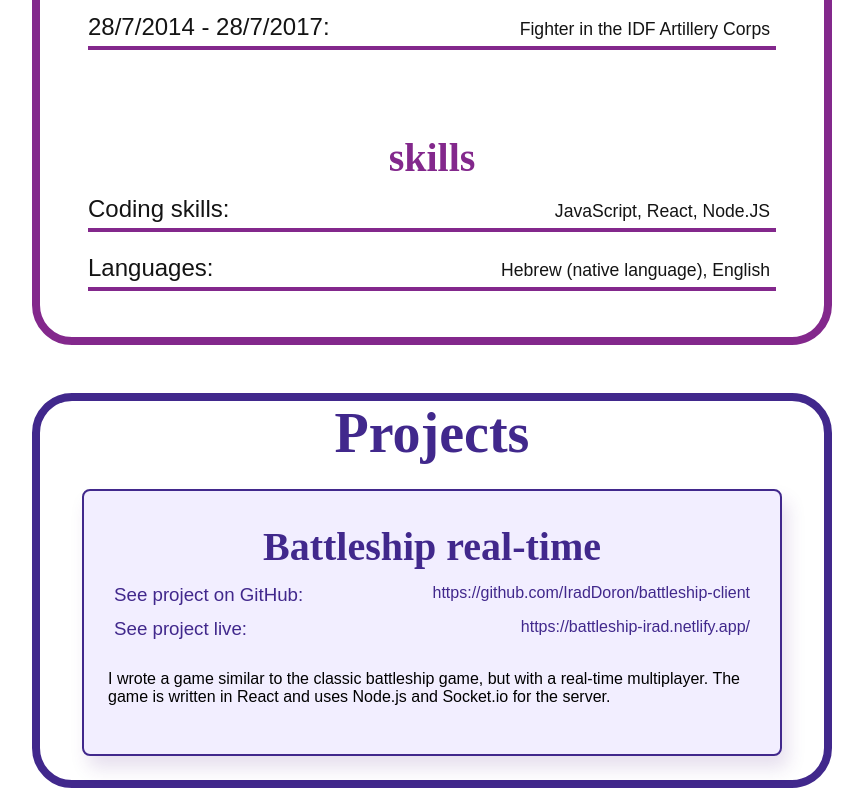
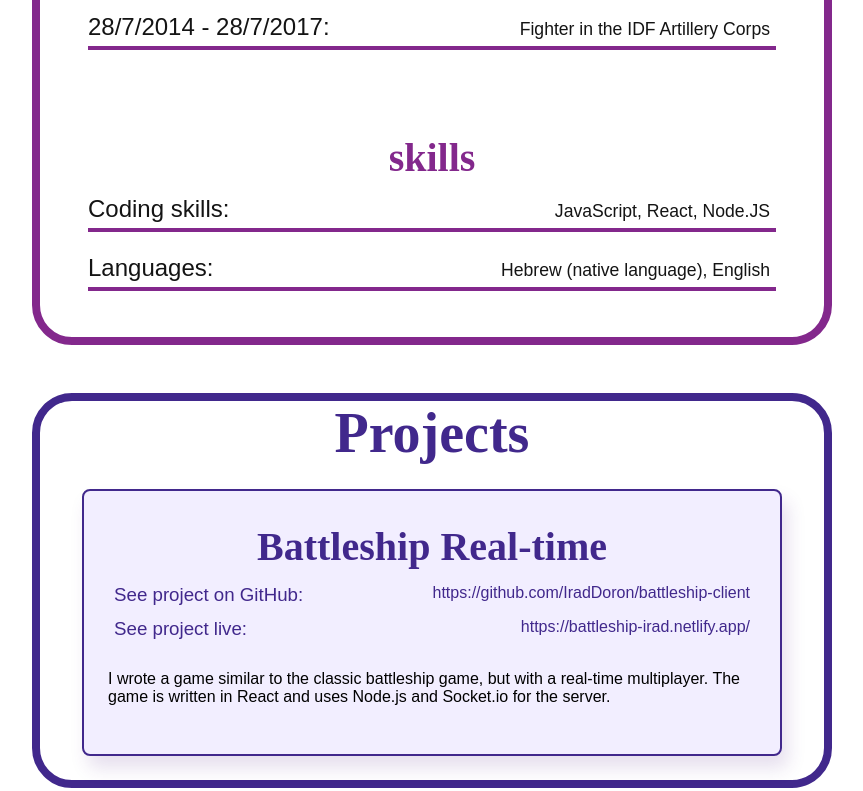
Before and after one commit to IradDoron/portfolio-client, a React (Create React App) app: page / in a window 1280 px wide. Shown: the part 1668-2459 px from the top of the page, without its empty margins (208-1071 px from the left). Built offline with nearby package versions, Linux system fonts and the light colour scheme.

Commit message:
small typo

```diff
--- a/src/components/_sections/Projects/Projects.jsx
+++ b/src/components/_sections/Projects/Projects.jsx
@@ -9,7 +9,7 @@ import SectionSubHeader from '../../_general/SectionSubHeader';
 
 const projectsData = [
 	{
-		projectTitle: 'Battleship real-time',
+		projectTitle: 'Battleship Real-time',
 		githubLink: 'https://github.com/IradDoron/battleship-client',
 		liveLink: 'https://battleship-irad.netlify.app/',
 		description: 'I wrote a game similar to the classic battleship game, but with a real-time multiplayer. The game is written in React and uses Node.js and Socket.io for the server.',
```
